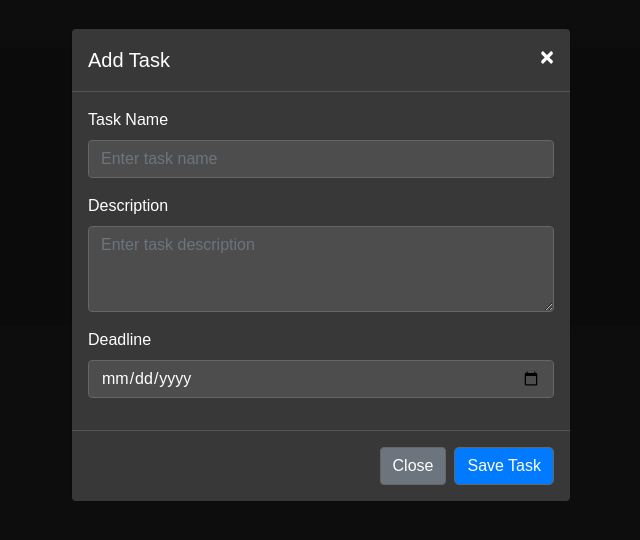
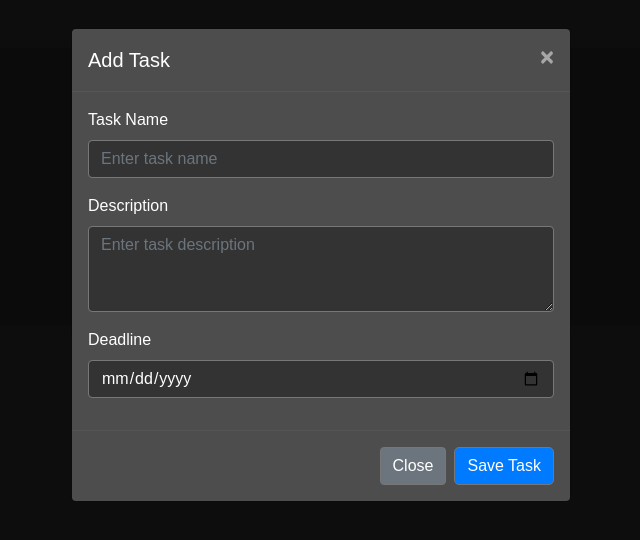
Before and after one commit to NathanP27/to-do-list-app, a website: page index.html in a window 1280 px wide. Both pictures are taken after a click on the button "Add Task". Shown: the whole page, without its empty margins (319-959 px from the left). Drawn offline with nearby package versions, Linux system fonts and the light colour scheme.

Commit message:
Fix stuff

```diff
--- a/index.html
+++ b/index.html
@@ -12,12 +12,20 @@
     <link href="style.css" rel="stylesheet" type="text/css" />
   </head>
   <body class="dark-theme">
+    <!-- Refactor the container to use Bootstrap's grid system -->
     <div class="container mt-5">
-      <div class="row justify-content-center">
-        <div class="col-md-8 col-sm-10">
-          <h1 class="display-4 text-center font-weight-bold mb-4">To-Do List</h1>
+      <div class="row">
+        <div class="col-lg-8 col-md-10 mx-auto">
+          <h1 class="display-4 text-center font-weight-bold mb-4">
+            To-Do List
+          </h1>
           <div class="text-center mb-3">
-            <button class="btn btn-primary btn-lg" data-toggle="modal" data-target="#addTaskModal" aria-label="Add Task">
+            <button
+              class="btn btn-primary btn-lg"
+              data-toggle="modal"
+              data-target="#addTaskModal"
+              aria-label="Add Task"
+            >
               Add Task
             </button>
           </div>
@@ -28,7 +36,10 @@
             <span>Total Tasks: <span id="totalTasks">0</span></span>
             <span>Active Tasks: <span id="activeTasks">0</span></span>
             <span>Completed Tasks: <span id="completedTasks">0</span></span>
-            <button onclick="clearCompletedTasks()" class="btn btn-danger btn-sm">
+            <button
+              onclick="clearCompletedTasks()"
+              class="btn btn-danger btn-sm"
+            >
               Clear Completed Tasks
             </button>
           </div>
@@ -62,15 +73,33 @@
             <form id="addTaskForm">
               <div class="form-group">
                 <label for="taskName" class="text-white">Task Name</label>
-                <input type="text" class="form-control" id="taskName" placeholder="Enter task name" required>
+                <input
+                  type="text"
+                  class="form-control"
+                  id="taskName"
+                  placeholder="Enter task name"
+                  required
+                />
               </div>
               <div class="form-group">
-                <label for="taskDescription" class="text-white">Description</label>
-                <textarea class="form-control" id="taskDescription" rows="3" placeholder="Enter task description"></textarea>
+                <label for="taskDescription" class="text-white"
+                  >Description</label
+                >
+                <textarea
+                  class="form-control"
+                  id="taskDescription"
+                  rows="3"
+                  placeholder="Enter task description"
+                ></textarea>
               </div>
               <div class="form-group">
                 <label for="taskDeadline" class="text-white">Deadline</label>
-                <input type="date" class="form-control" id="taskDeadline" placeholder="Enter deadline">
+                <input
+                  type="date"
+                  class="form-control"
+                  id="taskDeadline"
+                  placeholder="Enter deadline"
+                />
               </div>
             </form>
           </div>
@@ -82,7 +111,13 @@
             >
               Close
             </button>
-            <button type="button" class="btn btn-primary" onclick="addTaskFromModal()">Save Task</button>
+            <button
+              type="button"
+              class="btn btn-primary"
+              onclick="addTaskFromModal()"
+            >
+              Save Task
+            </button>
           </div>
         </div>
       </div>
--- a/style.css
+++ b/style.css
@@ -52,6 +52,31 @@ h1 {
   background-color: var(--task-hover-color); /* Dark mode hover color */
 }
 
+/* Add padding to the checkbox */
+.form-check-input {
+  margin-right: 0.5rem; /* Add some space to the right of the checkbox */
+}
+
+/* Style adjustments for task content */
+.task-content {
+  flex-grow: 1; /* Allow the task content to fill the space */
+}
+
+.task-details {
+  margin-left: 2rem; /* Add left margin to align with the task name */
+}
+
+/* Style for task name and description to display them in a column */
+.task-name,
+.task-description {
+  display: block; /* Change display to block for stacking */
+}
+
+/* Add padding around the card to prevent content from touching the edges */
+.card-body {
+  padding: 1rem; /* Add padding inside the card */
+}
+
 .task-counts span {
   font-size: 1.1em;
 }
@@ -74,43 +99,37 @@ h1 {
   color: var(--deadline-past-color); /* Red color for past deadlines in dark mode */
 }
 
-/* Dark mode styles for the modal */
+/* Add dark theme styles for the modal */
 .modal-content {
-  background-color: #383838; /* Dark background for the modal */
-  color: var(--text-color); /* Use the text color variable for modal text */
+  background-color: var(--task-bg-color); /* Use the task background color variable */
+  color: var(--text-color);
 }
 
 .modal-header,
 .modal-body,
 .modal-footer {
-  border-color: #555; /* Dark border color for modal sections */
+  border-color: #555;
 }
 
-/* Style for form inputs and labels within the modal */
 .modal-body .form-control,
-.modal-body .form-control:focus,
-.modal-body .custom-select {
-  background-color: #4d4d4d; /* Dark background for form inputs */
-  border-color: #666; /* Dark border for form inputs */
-  color: var(--text-color); /* Use the text color variable for input text */
+.modal-body .form-control:focus {
+  background-color: #333; /* Darker background for form inputs */
+  border-color: #777;
+  color: var(--text-color);
 }
 
 .modal-body label {
-  color: var(--text-color); /* Use the text color variable for labels */
+  color: var(--text-color);
 }
 
-/* Style for the close button in the modal header */
 .modal-header .close {
-  color: var(--text-color); /* Use the text color variable for the close button */
-  opacity: 1; /* Make sure the close button is fully visible */
+  color: var(--text-color);
 }
 
-/* Style for buttons in the modal footer */
 .modal-footer .btn {
-  border-color: #666; /* Dark border for buttons */
+  border-color: #777;
 }
 
-/* Style for the modal backdrop */
 .modal-backdrop.show {
-  opacity: 0.8; /* Slightly transparent backdrop for contrast */
+  opacity: 0.8;
 }
```
